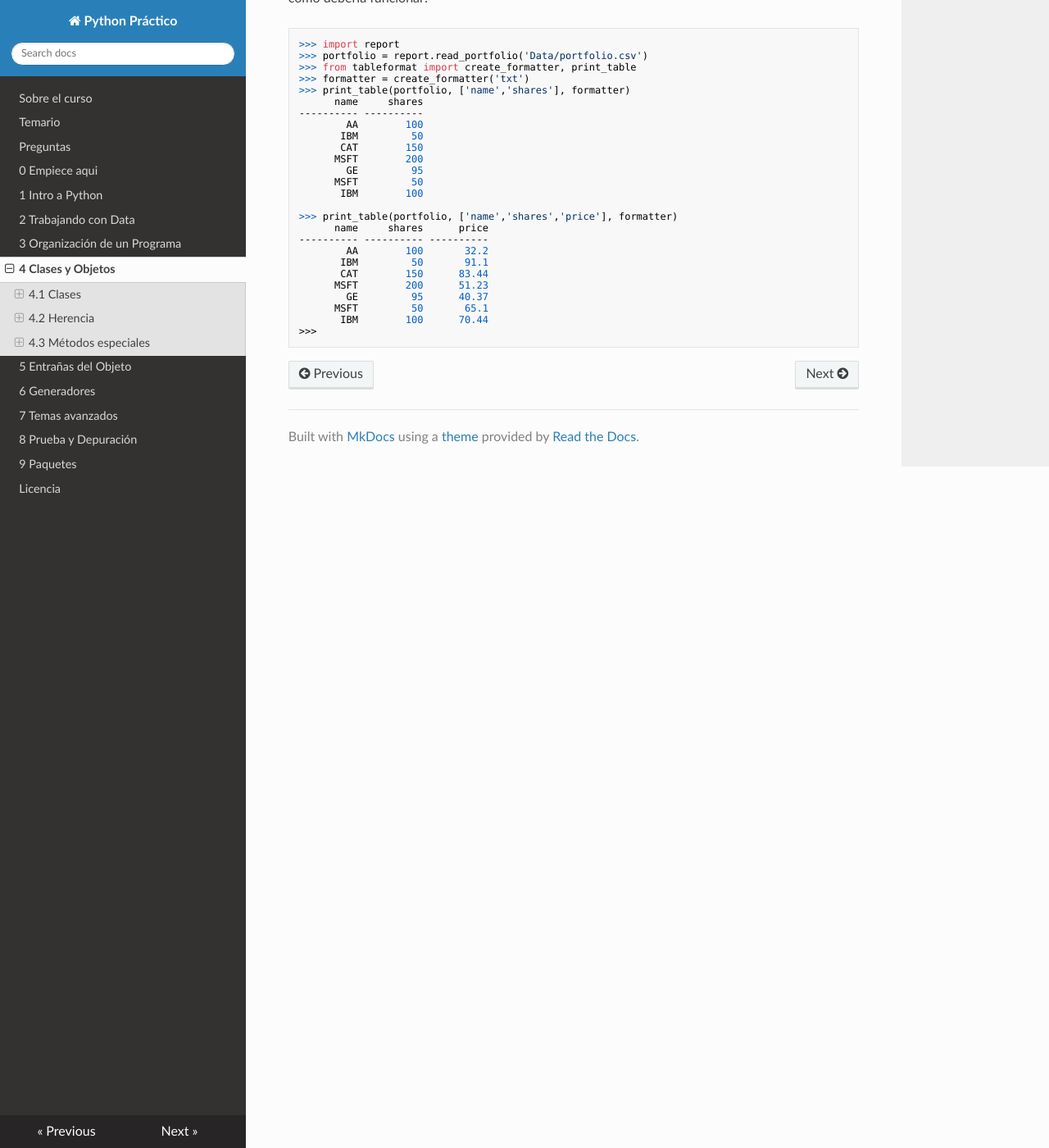
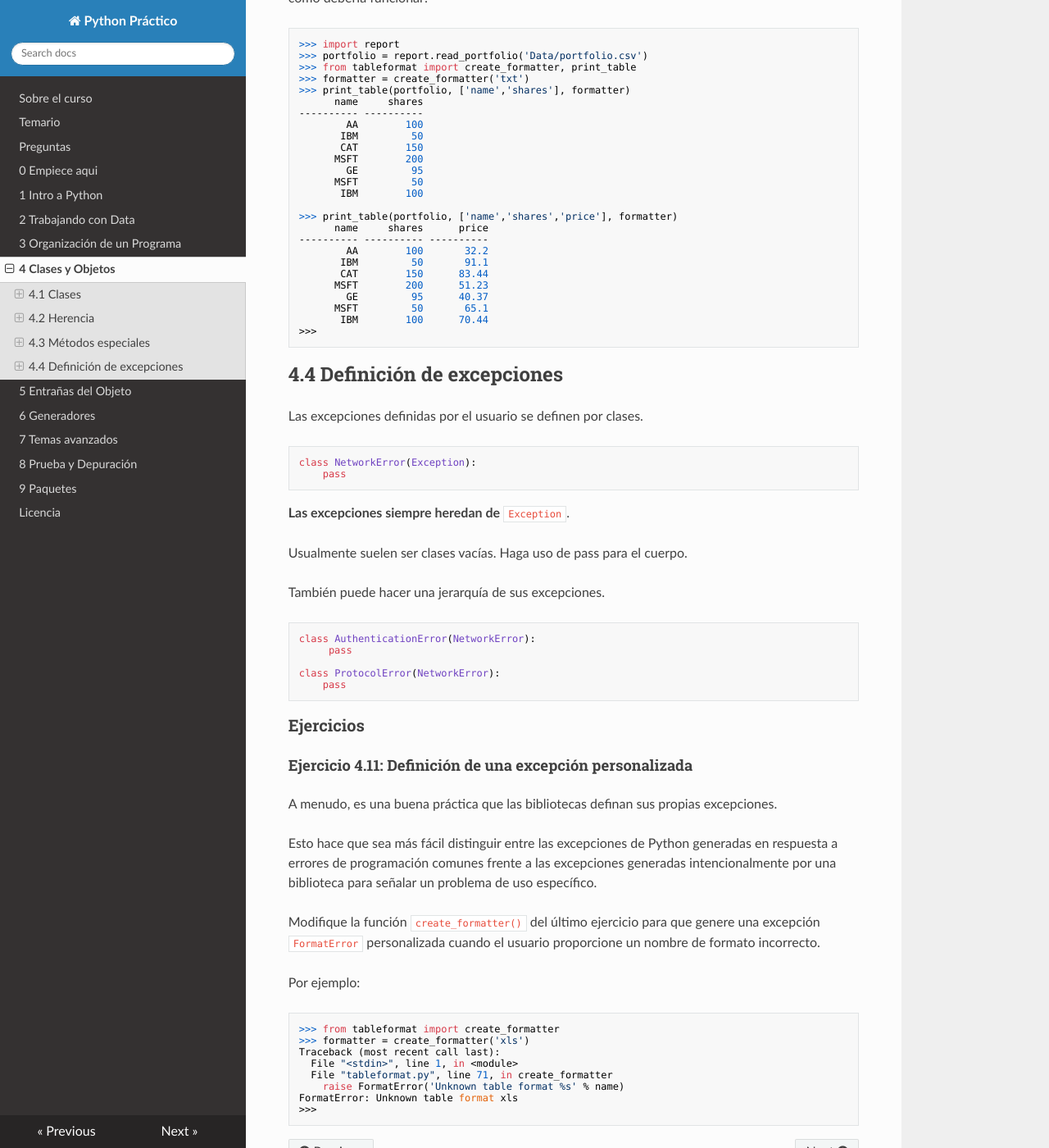
Before and after one commit to pythonpanama/pythonpractico_ssg, an MkDocs documentation site: the page built from docs/4.md, in a window 1280 px wide and 1400 px high, scrolled down 20067 px. Shown: the whole window at 82% size. Built offline with MkDocs 1.6.1, drawn with Linux system fonts in a browser that asks for light colours; nearby versions of some CDN libraries.

Commit message:
added 4.4

````diff
--- a/docs/4.md
+++ b/docs/4.md
@@ -1204,3 +1204,55 @@ debería funcionar:
        IBM        100      70.44
 >>>
 ```
+
+## 4.4 Definición de excepciones
+
+Las excepciones definidas por el usuario se definen por clases.
+
+```python
+class NetworkError(Exception):
+    pass
+```
+
+**Las excepciones siempre heredan de** `Exception`.
+
+Usualmente suelen ser clases vacías. Haga uso de pass para el cuerpo.
+
+También puede hacer una jerarquía de sus excepciones.
+
+```python
+class AuthenticationError(NetworkError):
+     pass
+
+class ProtocolError(NetworkError):
+    pass
+```
+
+### Ejercicios
+
+#### Ejercicio 4.11: Definición de una excepción personalizada
+
+A menudo, es una buena práctica que las bibliotecas definan sus
+propias excepciones.
+
+Esto hace que sea más fácil distinguir entre las excepciones de
+Python generadas en respuesta a errores de programación comunes
+frente a las excepciones generadas intencionalmente por una
+biblioteca para señalar un problema de uso específico.
+
+Modifique la función `create_formatter()` del último ejercicio para
+que genere una excepción `FormatError` personalizada cuando el usuario
+proporcione un nombre de formato incorrecto.
+
+Por ejemplo:
+
+```python
+>>> from tableformat import create_formatter
+>>> formatter = create_formatter('xls')
+Traceback (most recent call last):
+  File "<stdin>", line 1, in <module>
+  File "tableformat.py", line 71, in create_formatter
+    raise FormatError('Unknown table format %s' % name)
+FormatError: Unknown table format xls
+>>>
+```
````
